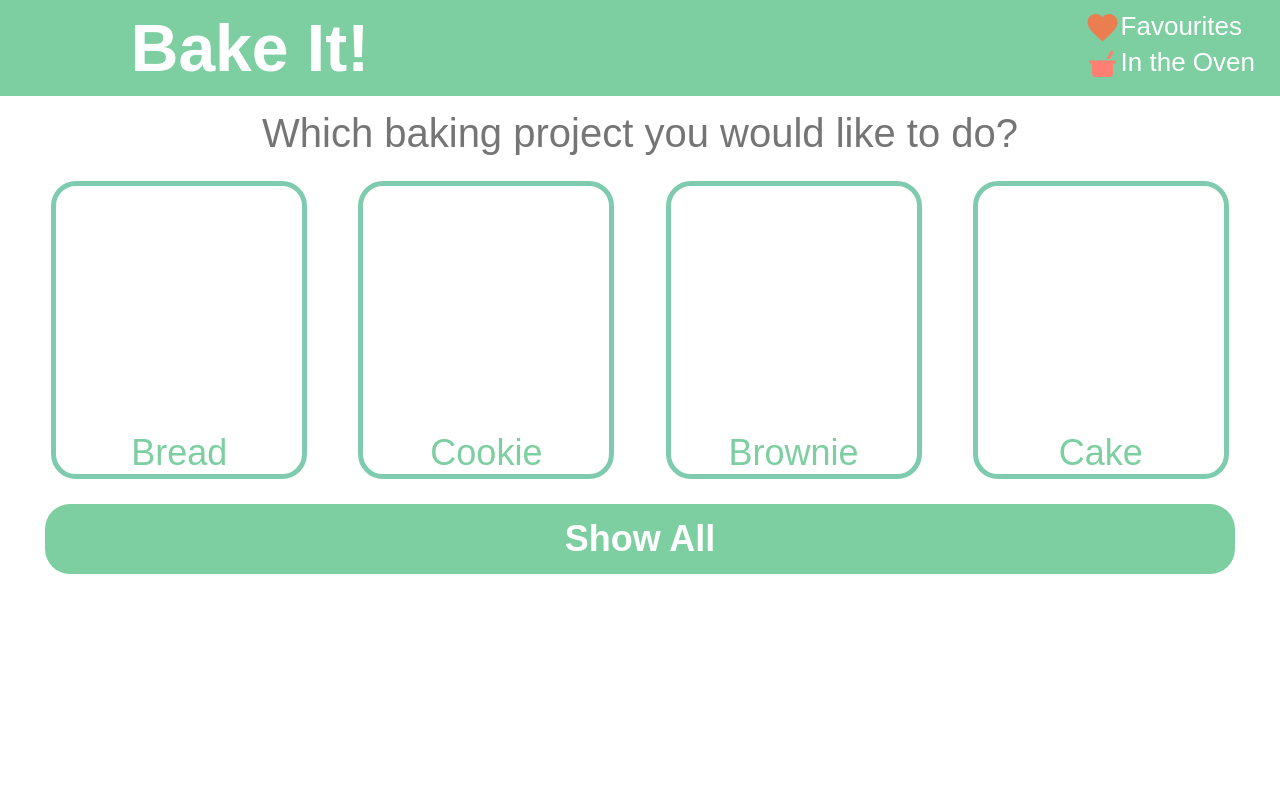
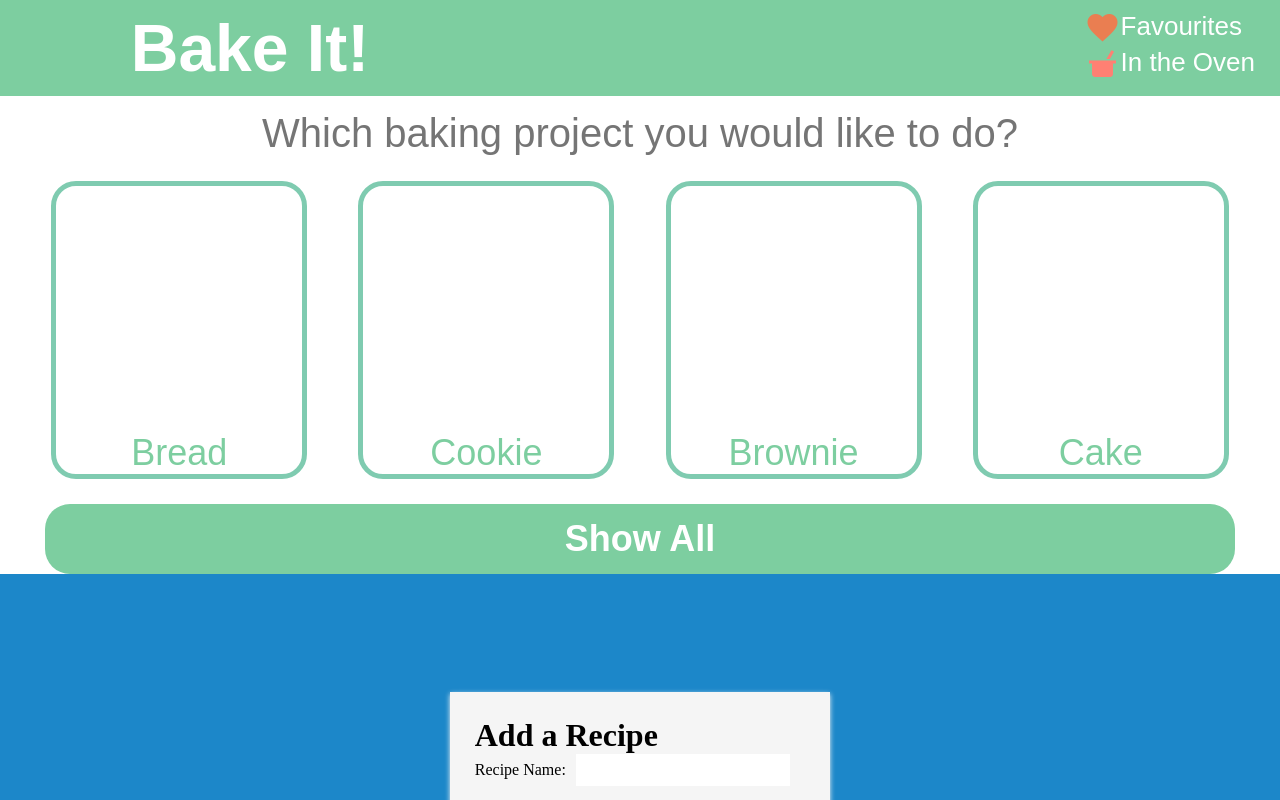
Before and after one commit to sujaul-m/educational_baking_app, a Vue app in the folder client/: page /instructions in a window 1280 px wide. Shown: the top 800 px of the page. Built offline with nearby package versions, Linux system fonts and the light colour scheme.

Commit message:
added form globally however will aim to change this in the future

```diff
--- a/client/src/App.vue
+++ b/client/src/App.vue
@@ -2,6 +2,7 @@
   <div>
     <web-header/>
     <router-view></router-view>
+    <recipe-form/>
   </div>
 </template>
 
@@ -10,11 +11,19 @@ import ProjectService from './services/ProjectService.js';
 import Header from './components/Header.vue';
 import { eventBus } from './main.js';
 import ProjectCard from './components/ProjectCard.vue';
+import RecipeForm from './components/RecipeForm.vue';
 export default {
   name: 'app',
   components: {
     'web-header': Header,
     'project-card': ProjectCard,
+    'recipe-form': RecipeForm
+  },
+  mounted(){
+    eventBus.$on('submit-recipe', (recipe) => {
+      ProjectService.addProject(recipe)
+        .then(recipeWithId => this.recipes.push(recipeWithId))
+    });
   }
 }
 </script>
```
